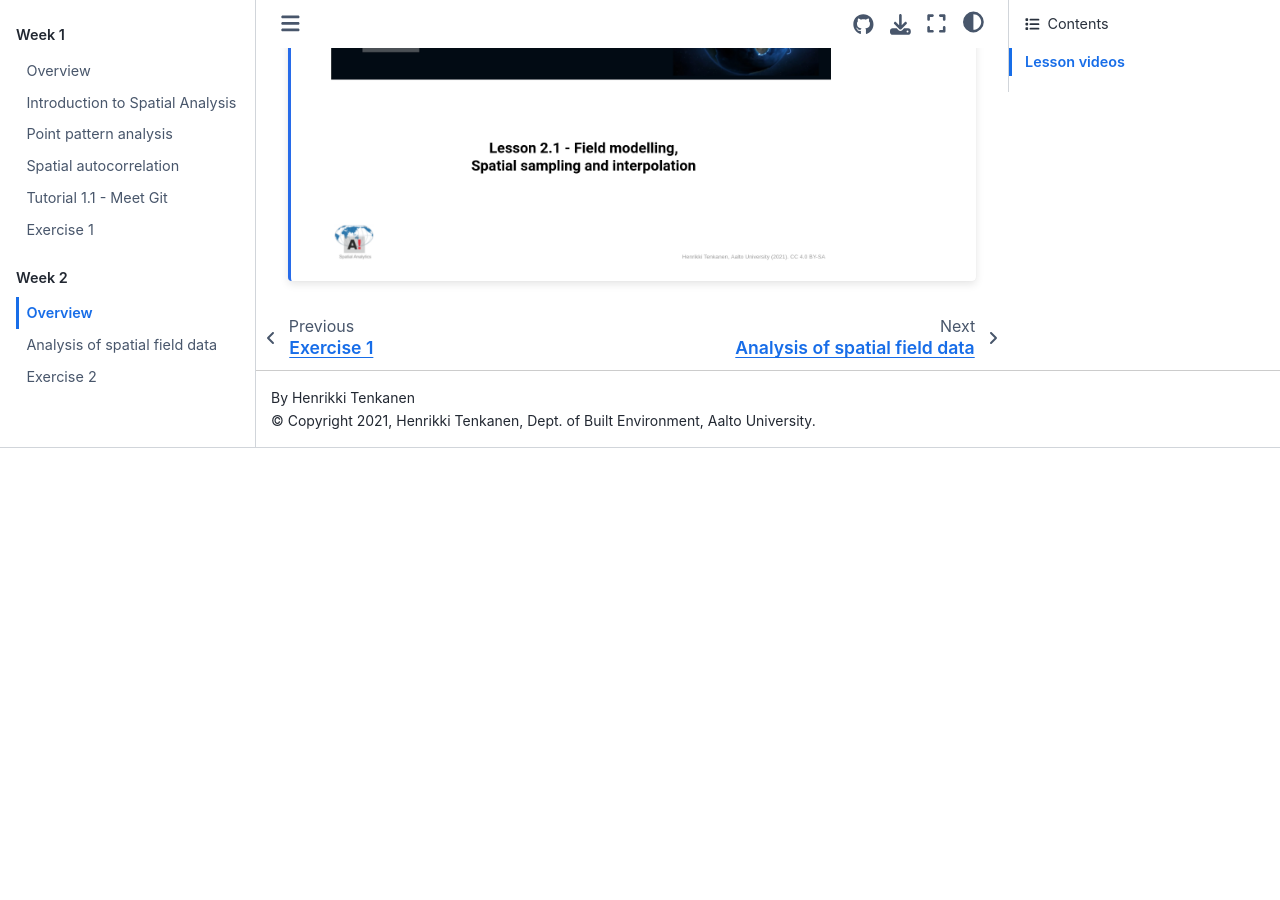
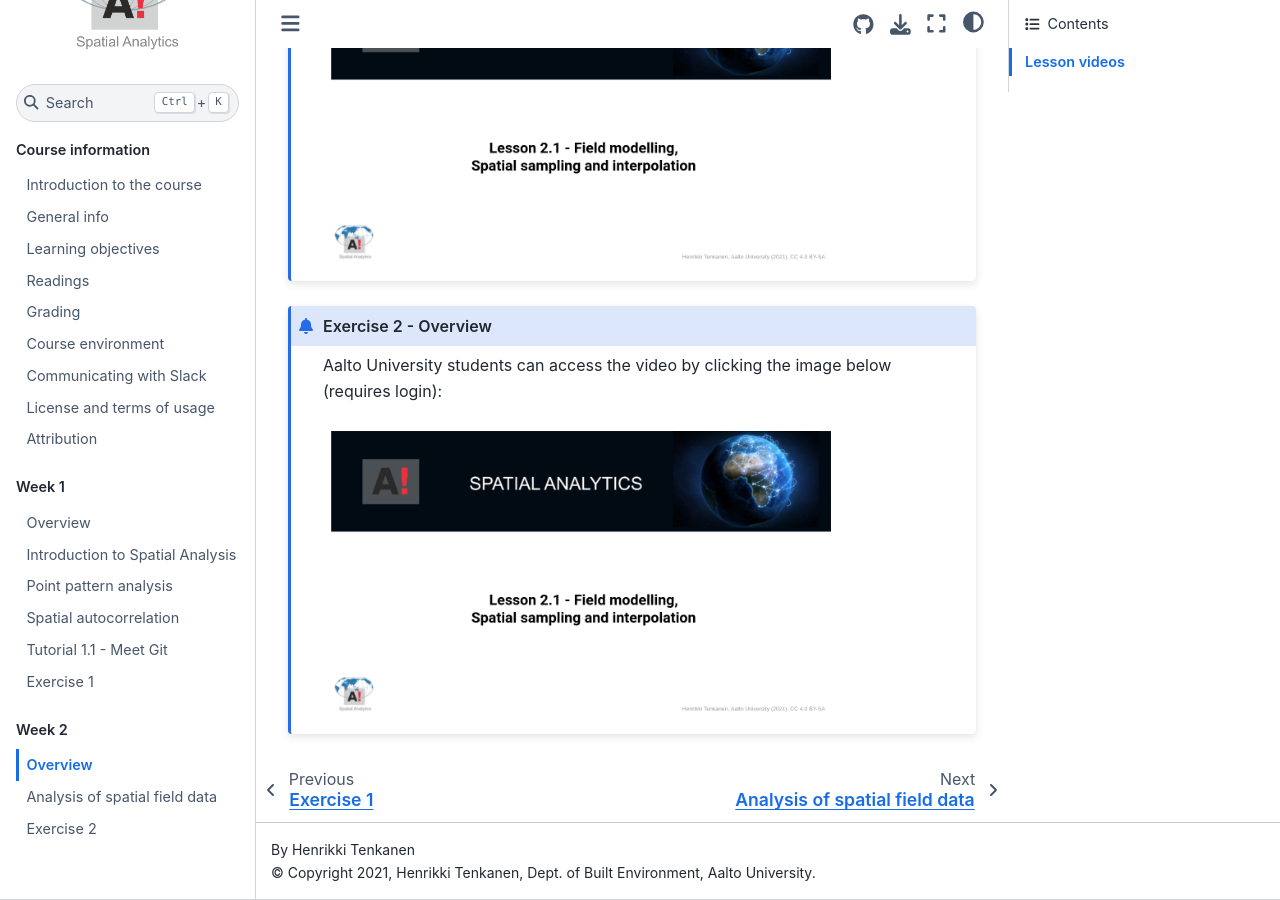
Before and after one commit to AaltoGIS/Spatial-Analytics, a Sphinx documentation site: the page built from source/lessons/L2/overview.rst, in a window 1280 px wide and 900 px high, scrolled down 527 px. Built offline with Sphinx 7.4.7 and the Sphinx Book theme 1.1.4, drawn with Linux system fonts in a browser that asks for light colours; pages that are not in the unit, such as notebooks, are missing from menus; before the commit the page ends 975 px from its top, so only the background shows below that.

Commit message:
Add Exercise 2 overview video

```diff
--- a/source/lessons/L2/overview.rst
+++ b/source/lessons/L2/overview.rst
@@ -18,3 +18,12 @@ To ensure the privacy of participating students at online sessions, the videos w
         :target: https://aalto.cloud.panopto.eu/Panopto/Pages/Viewer.aspx?id=9c20cfec-2e71-4c53-94d8-addc008b4a7a
         :width: 500px
         :align: left
+
+.. admonition:: Exercise 2 - Overview
+
+    Aalto University students can access the video by clicking the image below (requires login):
+
+    .. figure:: img/Lesson2.1.png
+        :target: https://aalto.cloud.panopto.eu/Panopto/Pages/Viewer.aspx?id=bc1f3e72-a44f-47c5-ad79-addc00fdb0b8
+        :width: 500px
+        :align: left
```
Also changed, not shown: source/lessons/L2/img/Lesson2-E2.png (added).
